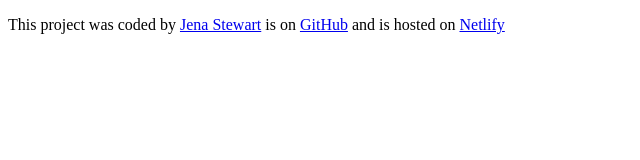
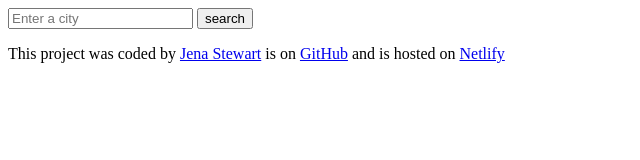
Before and after one commit to jenastewart/Basic-Weather-App, a plain HTML site: page index.html in a window 1280 px wide. Shown: the whole page, without its empty margins (0-640 px from the left). Drawn offline with Linux system fonts and the light colour scheme.

Commit message:
Added basic HTML structure

```diff
--- a/index.html
+++ b/index.html
@@ -6,13 +6,24 @@
     <link rel="stylesheet" href="src/style.css" />
     <title>Weather App</title>
   </head>
-  <body></body>
+  <body>
+    <header>
+      <form>
+        <input type="search" placeholder="Enter a city" required />
+        <input type="submit" value="search" />
+      </form>
+    </header>
+    <main></main>
     <footer>
       <p>
         This project was coded by
-      <a href="https://github.com/jenastewart" target="_blank">Jena Stewart</a>
+        <a href="https://github.com/jenastewart" target="_blank"
+          >Jena Stewart</a
+        >
         is on
-      <a href="https://github.com/jenastewart/Basic-Weather-App" target="_blank"
+        <a
+          href="https://github.com/jenastewart/Basic-Weather-App"
+          target="_blank"
           >GitHub</a
         >
         and is hosted on
@@ -21,5 +32,6 @@
         >
       </p>
     </footer>
+  </body>
   <script src="src/index.js"></script>
 </html>
```
Lines whose indentation alone changed are shown as unchanged.
